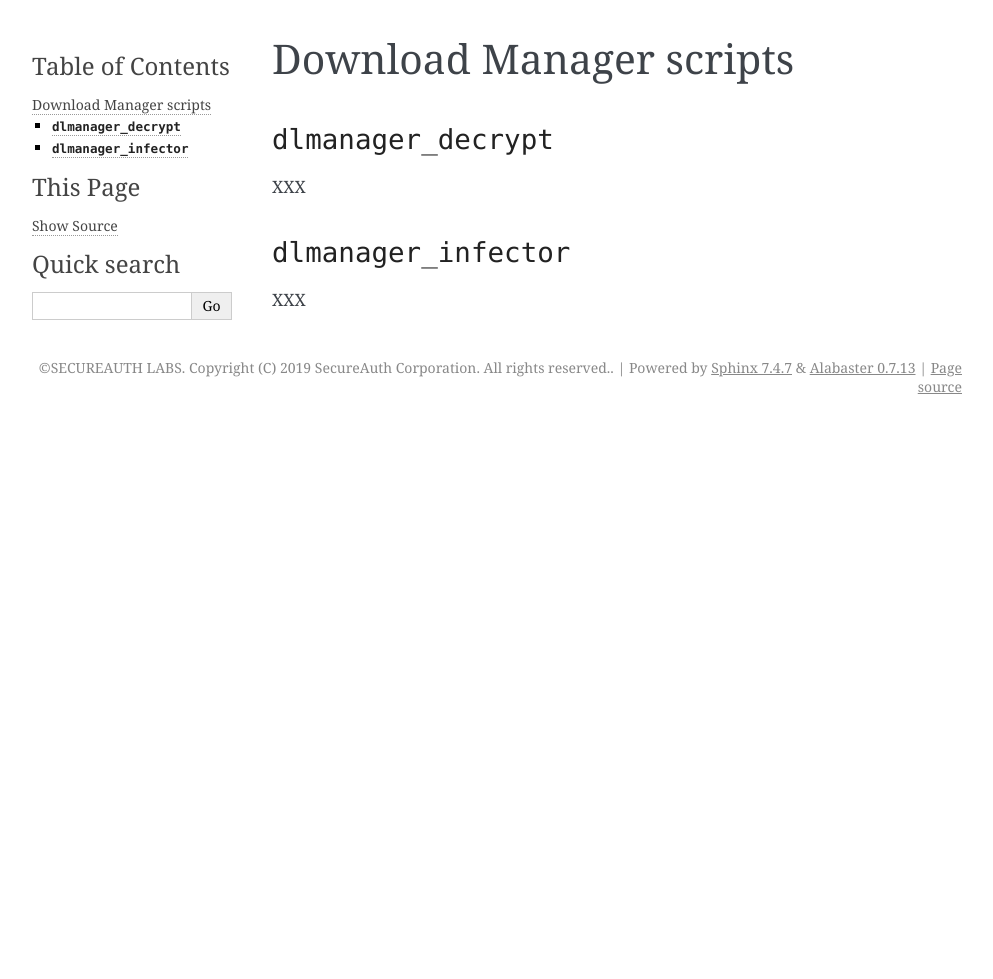
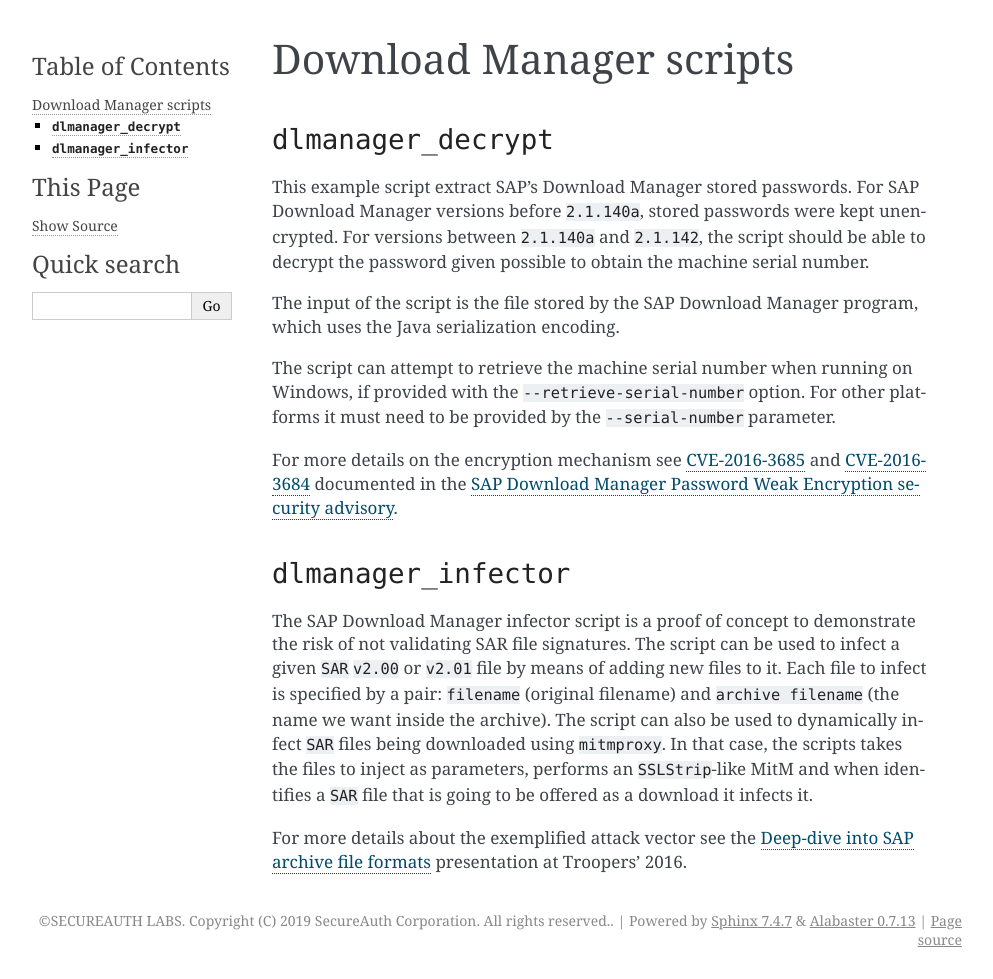
Before and after one commit to OWASP/pysap, a Sphinx documentation site: the page built from docs/examples/dlmanager.rst, in a window 1280 px wide. Shown: the whole page, without its empty margins (148-1141 px from the left). Built offline with Sphinx 7.4.7, drawn with Linux system fonts in a browser that asks for light colours; pages that are not in the unit, such as notebooks, are missing from menus; before the commit the page ends 900 px from its top, so only the background shows below that.

Commit message:
Download Manager example scripts

```diff
--- a/docs/examples/dlmanager.rst
+++ b/docs/examples/dlmanager.rst
@@ -6,10 +6,35 @@
 ``dlmanager_decrypt``
 ---------------------
 
-XXX
+This example script extract SAP's Download Manager stored passwords. For SAP Download Manager
+versions before ``2.1.140a``, stored passwords were kept unencrypted. For versions between
+``2.1.140a`` and ``2.1.142``, the script should be able to decrypt the password given possible
+to obtain the machine serial number.
+
+The input of the script is the file stored by the SAP Download Manager program, which uses the
+Java serialization encoding.
+
+The script can attempt to retrieve the machine serial number when running on Windows, if
+provided with the ``--retrieve-serial-number`` option. For other platforms it must need to be
+provided by the ``--serial-number`` parameter.
+
+For more details on the encryption mechanism see
+`CVE-2016-3685 <https://cve.mitre.org/cgi-bin/cvename.cgi?name=2016-3685>`_ and
+`CVE-2016-3684 <https://cve.mitre.org/cgi-bin/cvename.cgi?name=2016-3684>`_ documented in the
+`SAP Download Manager Password Weak Encryption security advisory <https://www.coresecurity.com/advisories/sap-download-manager-password-weak-encryption>`_.
 
 
 ``dlmanager_infector``
 ----------------------
 
-XXX
+The SAP Download Manager infector script is a proof of concept to demonstrate the risk of not
+validating SAR file signatures. The script can be used to infect a given ``SAR`` ``v2.00`` or
+``v2.01`` file by means of adding new files to it. Each file to infect is specified by a pair:
+``filename`` (original filename) and ``archive filename`` (the name we want inside the archive).
+The script can also be used to dynamically infect ``SAR`` files being downloaded using ``mitmproxy``.
+In that case, the scripts takes the files to inject as parameters, performs an ``SSLStrip``-like
+MitM and when identifies a ``SAR`` file that is going to be offered as a download it infects it.
+
+For more details about the exemplified attack vector see the `Deep-dive into SAP
+archive file formats <https://www.troopers.de/events/troopers16/628_deep-dive_into_sap_archive_file_formats/>`_
+presentation at Troopers' 2016.
```
